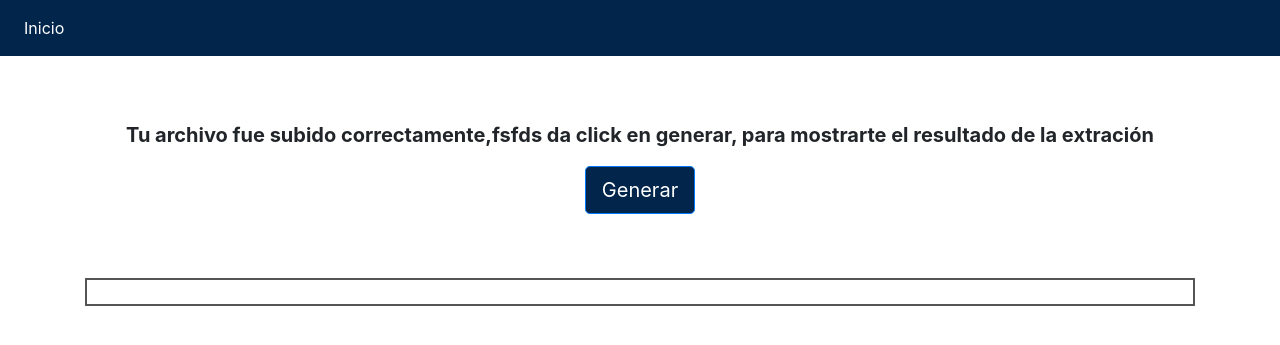
After one commit to edy98/VERSIST, a PHP site: page /html/tabla-versist.html in a window 1280 px wide. The commit adds this page. Shown: the top 345 px of the page. Run offline with PHP 8.4, Linux system fonts and the light colour scheme.

Commit message:
Interfaz Versist
Se agrega la interfaz para el resultado de la extración rss de os versist.

```diff
--- a/css/estilos.css
+++ b/css/estilos.css
@@ -22,9 +22,19 @@
     text-align:center;
 }
 
+.contenedor{
+  margin: 5%;
+  position: relative;
+  top: 0; left: 0; bottom: 0; right: 0;
+  width:50%;
+  height:40%;
+  text-align:center;
+}
+
 p{
   font-weight: bold;
   font-size: 20px;
+  text-align: center;
 }
 
 .top{
@@ -173,3 +183,7 @@ ul {
   margin          : 0;
   padding         : 0;
 }
+
+.table{
+  border: 2px solid #555;
+}
--- /dev/null
+++ b/html/tabla-versist.html
@@ -0,0 +1,45 @@
+<!DOCTYPE html>
+<html lang="en" dir="ltr">
+  <head>
+    <meta charset="utf-8">
+    <title>Versisr Extraídos</title>
+    <link rel="stylesheet" href="../css/estilos.css">
+    <link rel="stylesheet" href="../css/bootstrap.min.css">
+  </head>
+  <body>
+    <nav class="navbar navbar-expand-lg navbar-dark" >
+      <!--
+      <a class="navbar-brand bienvenido col-5" href="#">Bienvenido</a>-->
+      <button class="navbar-toggler" type="button" data-toggle="collapse" data-target="#navbarToggle" aria-controls="#navbarToggle" aria-expanded="false" aria-label="Toggle navigation">
+        <span class="navbar-toggler-icon"></span>
+      </button>
+      <div class="collapse navbar-collapse" id="navbarToggle">
+        <ul class="navbar-nav mr-auto">
+          <li class="nav-item active">
+            <a class="nav-link" href="#">Inicio
+              <span class="sr-only">(current)</span>
+            </a>
+          </li>
+        </ul>
+      </div>
+      </nav>
+
+      <div class="container">
+        <p class="archivo-correcto">Tu archivo fue subido correctamente,fsfds da click en generar, para mostrarte el resultado de la extración</p>
+
+        <input type="submit" class="btn btn-lg btn-primary submit-button" value="Generar"/>
+      </div>
+
+
+      <div class="container">
+        <table class="table">
+          <tr>
+            <td></td>
+          </tr>
+        </table>
+      </div>
+
+      <script src="../js/jquery-3.4.1.min.js"></script>
+      <script src="../js/bootstrap.min.js"></script>
+  </body>
+</html>
```
Also changed, not shown: index.html (line endings or trailing spaces).
